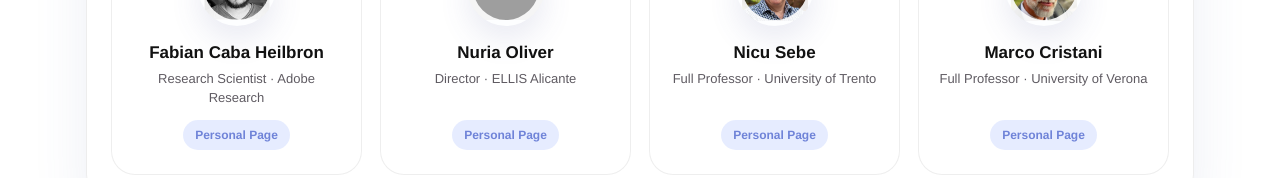
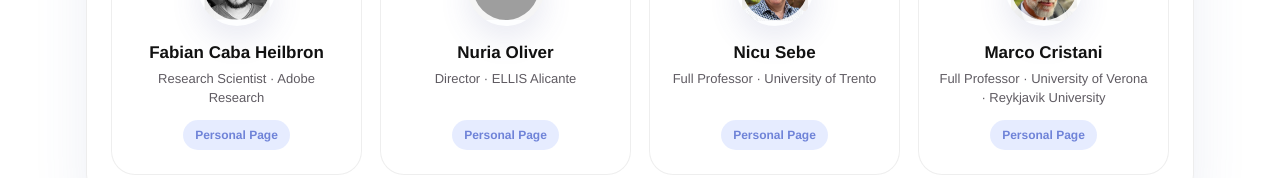
Before and after one commit to Human-AI-Co-Creation/workshop, a plain HTML site: page index.html in a window 1280 px wide. Shown: the part 4068-4246 px from the top of the page. Drawn offline with Linux system fonts and the light colour scheme; grey boxes are pictures that could not be loaded.

Commit message:
add institution

```diff
--- a/index.html
+++ b/index.html
@@ -566,7 +566,7 @@ Yet many multimodal GenAI systems are still designed around explicit prompts and
                             <article class="organizer-card">
                 <div class="organizer-avatar marco" aria-hidden="true">MC</div>
                 <h3>Marco Cristani</h3>
-                <p>Full Professor · University of Verona</p>
+                <p>Full Professor · University of Verona · Reykjavik University</p>
                 <a
                   href="https://scholar.google.com/citations?user=LbgTPRwAAAAJ&hl=en"
                   target="_blank"
```
